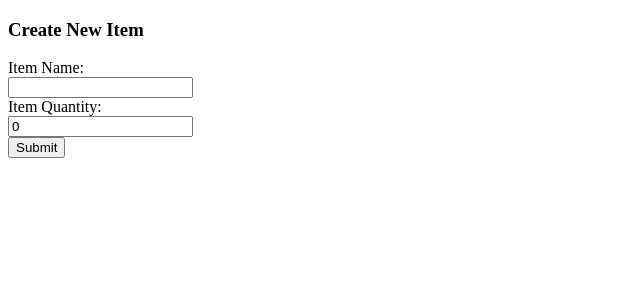
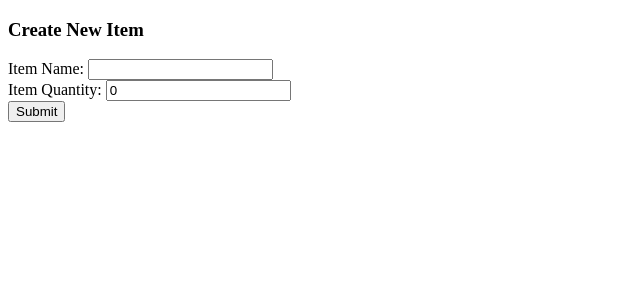
Before and after one commit to OutTray/CRUD-Inventory-App, a Django app: page /inventory/create in a window 1280 px wide. Shown: the top 300 px of the page, without its empty margins (0-640 px from the left). Run offline with Django 4.2, Linux system fonts and the light colour scheme.

Commit message:
2022/01/17

```diff
--- a/CRUD/settings.py
+++ b/CRUD/settings.py
@@ -38,7 +38,6 @@ INSTALLED_APPS = [
     'django.contrib.sessions',
     'django.contrib.messages',
     'django.contrib.staticfiles',
-    'rest_framework',
     'inventory',
 ]
 
--- a/inventory/templates/create.html
+++ b/inventory/templates/create.html
@@ -1,36 +1,37 @@
 <!DOCTYPE html>
+
 <html lang="en">
+
 <head>
+
     <title>Create</title>
+
 </head>
+
 <body>
-<form method="POST" class="post-form" action="create">
-        {% csrf_token %}
-    <div class="container">
-<div class="form-group row">
-  <label class="col-sm-1 col-form-label"></label>
-  <div class="col-sm-4">
-  <h3>Create New Item</h3>
-  </div>
-</div>
-  <div class="form-group row">
-    <label class="col-sm-2 col-form-label">Item Name:</label>
-    <div class="col-sm-4">
+
+  <form method="POST" action="create">
+
+    {% csrf_token %}
+
+    <h3>Create New Item</h3>
+
+      Item Name:
+
       {{ form.item_name }}
-    </div>
-  </div>
-    <div class="form-group row">
-    <label class="col-sm-2 col-form-label">Item Quantity:</label>
-    <div class="col-sm-4">
+
+      <br>
+
+      Item Quantity:
+
       {{ form.item_quantity }}
-    </div>
-        <div class="form-group row">
-    <label class="col-sm-1 col-form-label"></label>
-    <div class="col-sm-4">
-    <button type="submit" class="btn btn-primary">Submit</button>
-    </div>
-  </div>
-    </div>
-</form>
+
+      <br>
+
+      <button type="submit">Submit</button>
+
+  </form>
+
 </body>
+
 </html>
--- a/inventory/urls.py
+++ b/inventory/urls.py
@@ -1,7 +1,6 @@
 from django.contrib import admin
 from django.urls import path
 from inventory import views
-from .api import InventoryCreateApi, InventoryApi, InventoryUpdateApi, InventoryDeleteApi
 
 urlpatterns = [
     path("admin/", admin.site.urls),
@@ -13,9 +12,4 @@ urlpatterns = [
 
     path("all_inventory_csv", views.csv_all, name = "all_inventory_csv"),
     path("item_csv/<int:id>", views.csv_single, name = "item_csv"),
-
-    path('api', InventoryApi.as_view()),
-    path('api/create', InventoryCreateApi.as_view()),
-    path('api/<int:pk>', InventoryUpdateApi.as_view()),
-    path('api/<int:pk>/delete', InventoryDeleteApi.as_view()),
 ]
```
Also changed, not shown: inventory/api.py (deleted, +0 -20 lines), inventory/serializer.py (deleted, +0 -7 lines), inventory/templates/read.html (+26 -4 lines), inventory/templates/show.html (+23 -3 lines), inventory/templates/update.html (+33 -27 lines).
